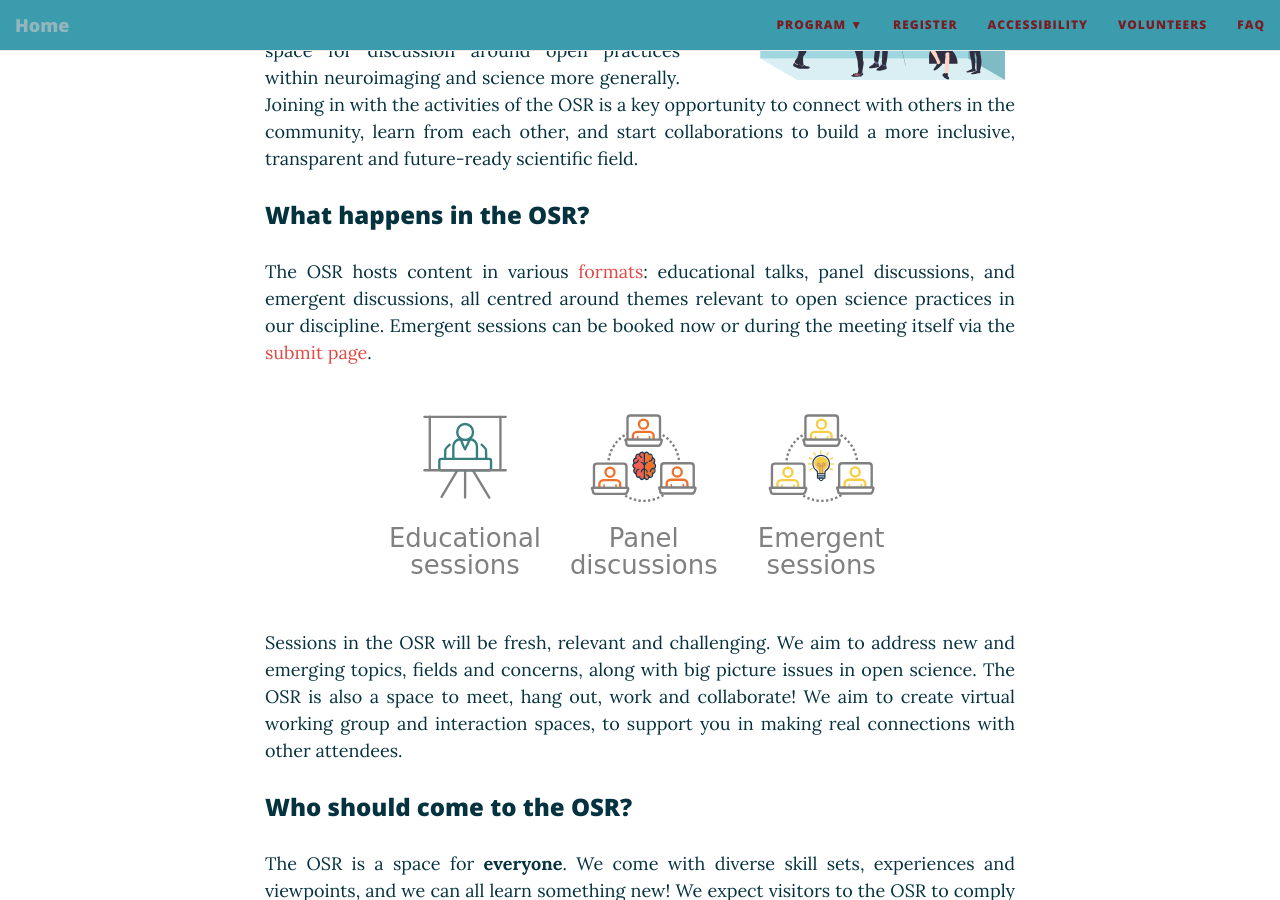
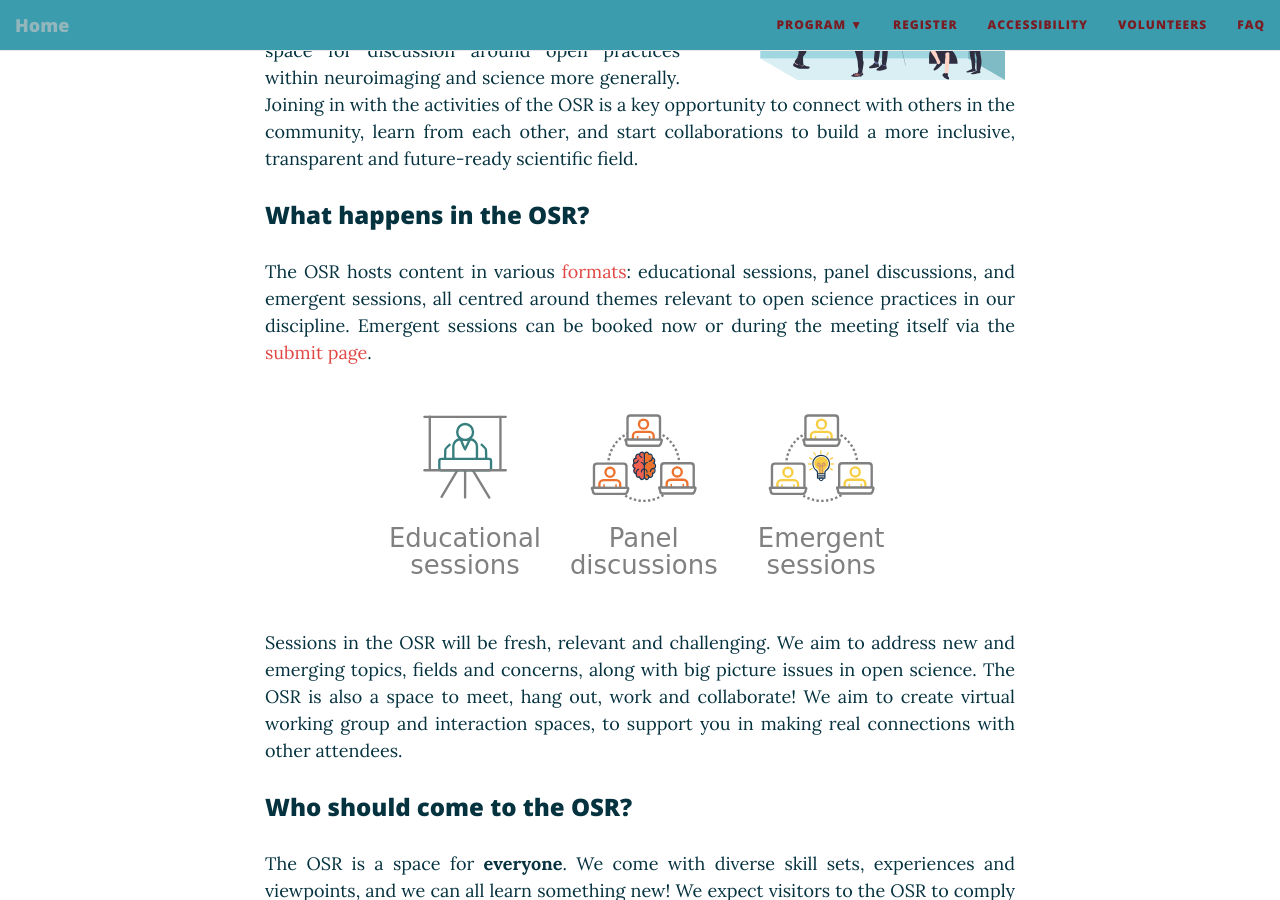
Before and after one commit to ohbm/osr2021, a Jekyll site: the page built from index.html, in a window 1280 px wide and 900 px high, scrolled down 341 px. Built offline with Jekyll 4.4.1, drawn with Linux system fonts in a browser that asks for light colours; nearby versions of some CDN libraries; the list of posts is cut into pages by our own code.

Commit message:
Update index.html

```diff
--- a/index.html
+++ b/index.html
@@ -36,7 +36,7 @@
           <h3>What happens in the OSR?</h3>
 
           <p align="justify">
-              The OSR hosts content in various <a href="https://ohbm.github.io/osr2021/formats/">formats</a>: educational talks, panel discussions, and emergent discussions, all centred around themes relevant to open science practices in our discipline.
+              The OSR hosts content in various <a href="https://ohbm.github.io/osr2021/formats/">formats</a>: educational sessions, panel discussions, and emergent sessions, all centred around themes relevant to open science practices in our discipline.
               Emergent sessions can be booked now or during the meeting itself via the <a href="https://ohbm.github.io/osr2021/submit/">submit page</a>.
           </p>
           <div style="text-align: center;">
```
